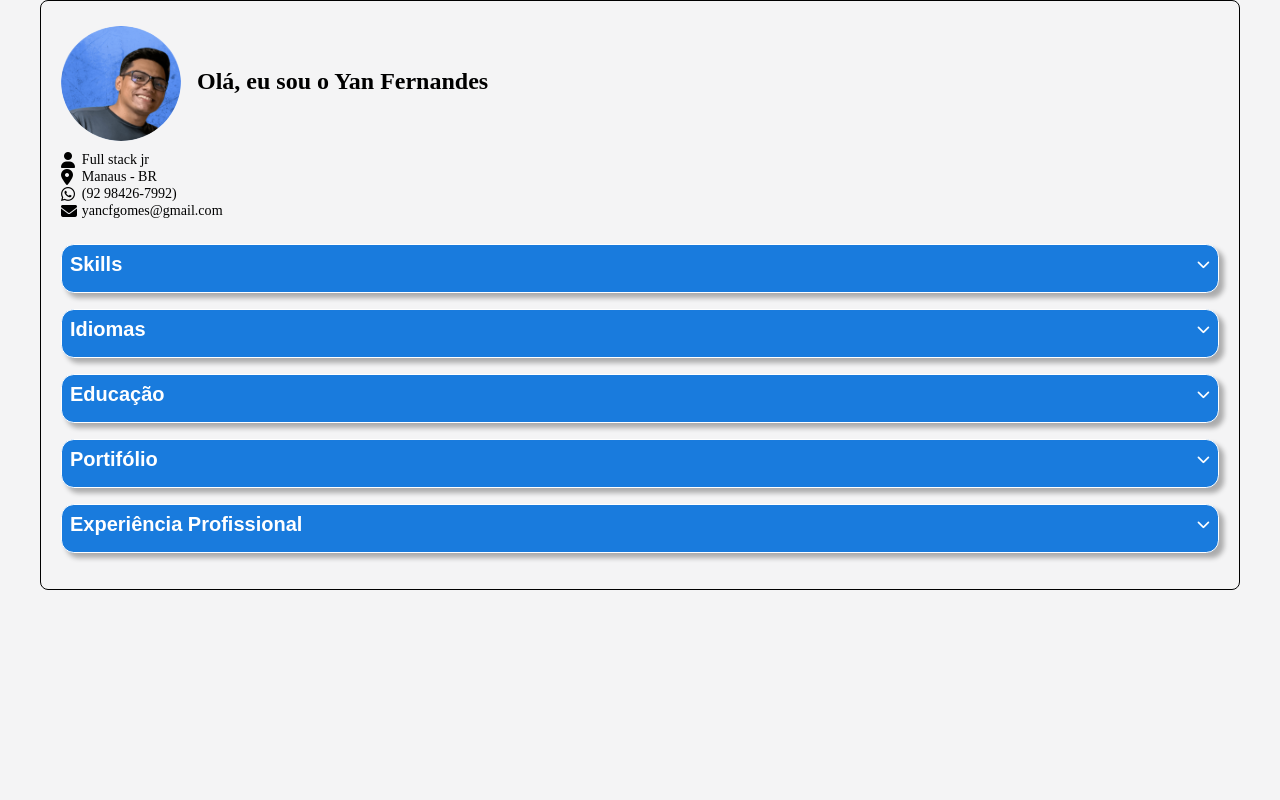
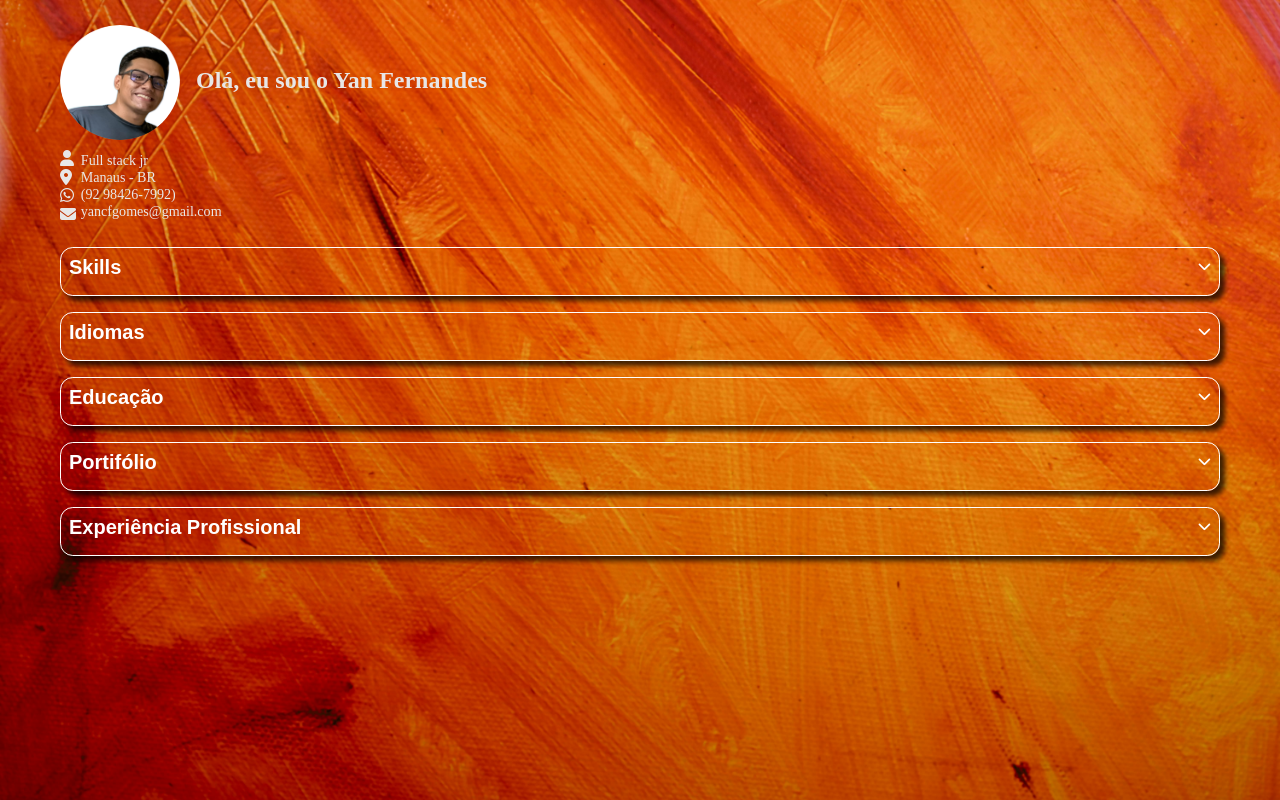
Before and after one commit to yancfgomes/my-portfolio, a plain HTML site: page index.html in a window 1280 px wide. Drawn offline with Linux system fonts and the light colour scheme.

Commit message:
style: update header color and gap; modify body background to image; adjust accordion box-shadow; update profile image path

```diff
--- a/index.html
+++ b/index.html
@@ -19,7 +19,7 @@
 <body>
         <header>
             <div class="container-img">
-                <img src="src/assets/images/profile-pic.png" alt="Yan Fernandes" class="profile-img">
+                <img src="src/assets/images/profile-pic (1).png" alt="Yan Fernandes" class="profile-img">
                 <h1>Olá, eu sou o Yan Fernandes</h1>
             </div>
             <div class="informacoes">
--- a/src/css/accordion.css
+++ b/src/css/accordion.css
@@ -1,10 +1,10 @@
 .accordion{
     color: rgb(255, 255, 255);
     border: 1px solid rgb(255, 255, 255);
-    background-color: rgb(25, 123, 221);
+    /* background-color: rgb(25, 123, 221); */
     border-radius: 0.8rem;
     cursor: pointer;
-    box-shadow: 5px 5px 5px rgba(0, 0, 0, 0.3);
+    box-shadow: 5px 5px 5px rgba(0, 0, 0, 0.723);
     display: flex;
     flex-direction: column;
     align-items: center;
--- a/src/css/header.css
+++ b/src/css/header.css
@@ -8,6 +8,7 @@
 header {
     text-align: center;
     margin-bottom: 20px;
+    color: rgb(232, 231, 231);
 
 }
 
@@ -40,7 +41,7 @@ header h1{
     display: flex;
     flex-direction: column;
     align-items: flex-start;
-    gap: 1px;
+    gap: 2.5px;
 
 }
 .profile-img {
--- a/src/css/styles.css
+++ b/src/css/styles.css
@@ -2,9 +2,8 @@ body {
     max-width: 1200px;
     margin: 0 auto;
     padding: 20px;
-    background-color: rgba(244, 244, 245, 0.948);
-    border: 1px solid black;
-    border-radius: 8px;
+    background-image: url(../assets/images/pexels-nickcollins-1293120.jpg);
+    background-size: cover;
 }
 
 
```
Also changed, not shown: src/assets/images/linear-highlight-black-blue-gradient-8192x4320-c2-000000-191970-l-67-a-90-f-21.svg (added), src/assets/images/pexels-nickcollins-1293120.jpg (added), src/assets/images/photo-1686425374911-e0d752e09806.jpg (added), src/assets/images/profile-pic (1).png (added).
